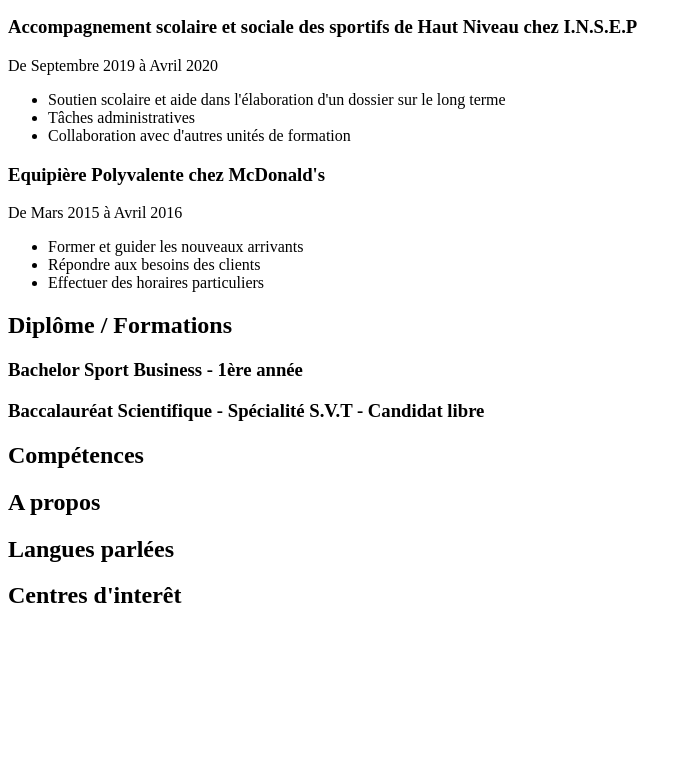
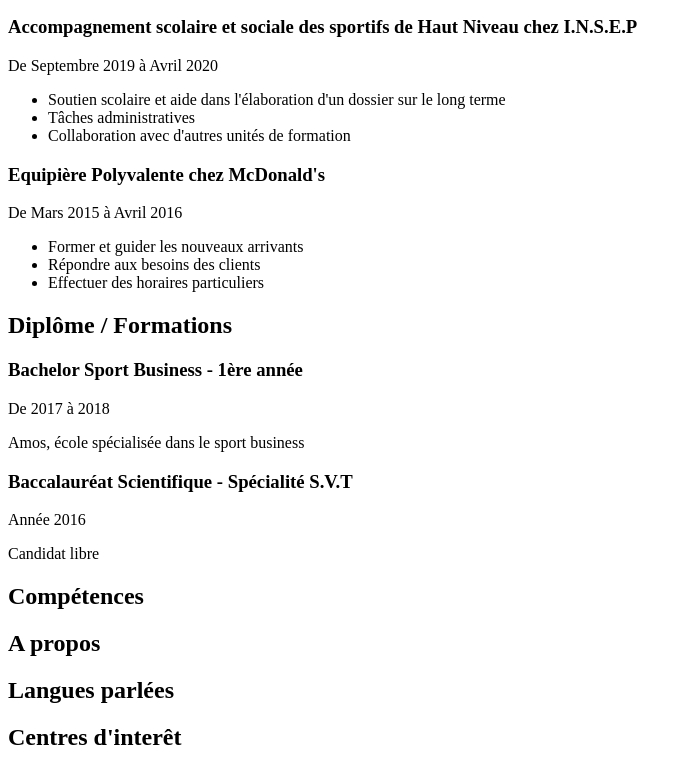
Before and after one commit to ElAlbe/Mon-Cv, a plain HTML site: page index.html in a window 1280 px wide. Shown: the part 849-1620 px from the top of the page, without its empty margins (0-692 px from the left). Before the commit the page ends 1478 px from the top, so only its background shows below. Drawn offline with Linux system fonts and the light colour scheme.

Commit message:
Add diplomas datas

```diff
--- a/index.html
+++ b/index.html
@@ -58,10 +58,14 @@
             <div>
                 <h2> Diplôme / Formations </h2>
                   <h3> Bachelor Sport Business - 1ère année </h3>
+                   <p> De 2017 à 2018 </p>
+                   <p> Amos, école spécialisée dans le sport business</p>
             </div>
 
             <div>
-                  <h3> Baccalauréat Scientifique - Spécialité S.V.T - Candidat libre</h3>
+                  <h3> Baccalauréat Scientifique - Spécialité S.V.T </h3>
+                  <p> Année 2016</p>
+                  <p> Candidat libre</p>
             </div>
         </section>
 
```
